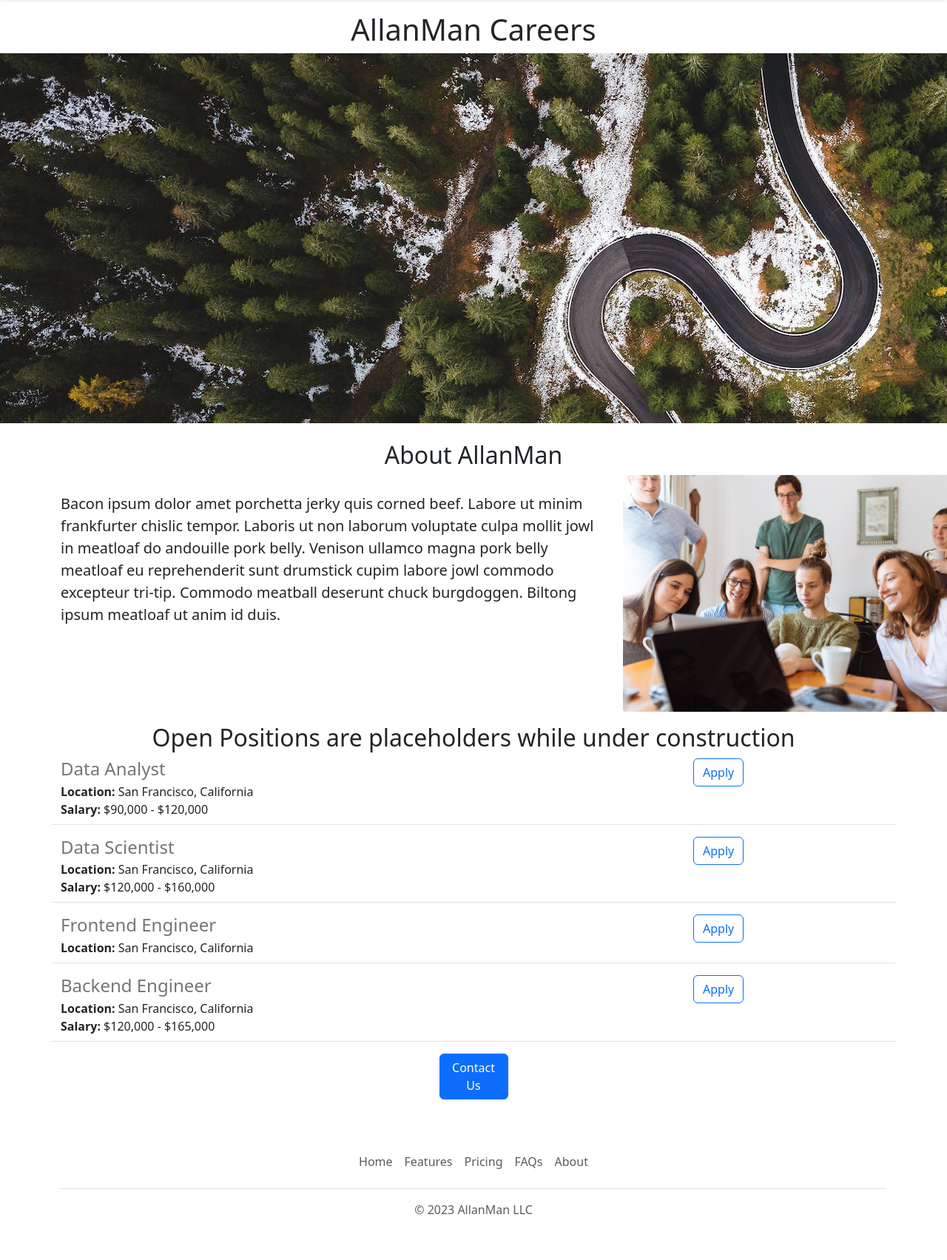
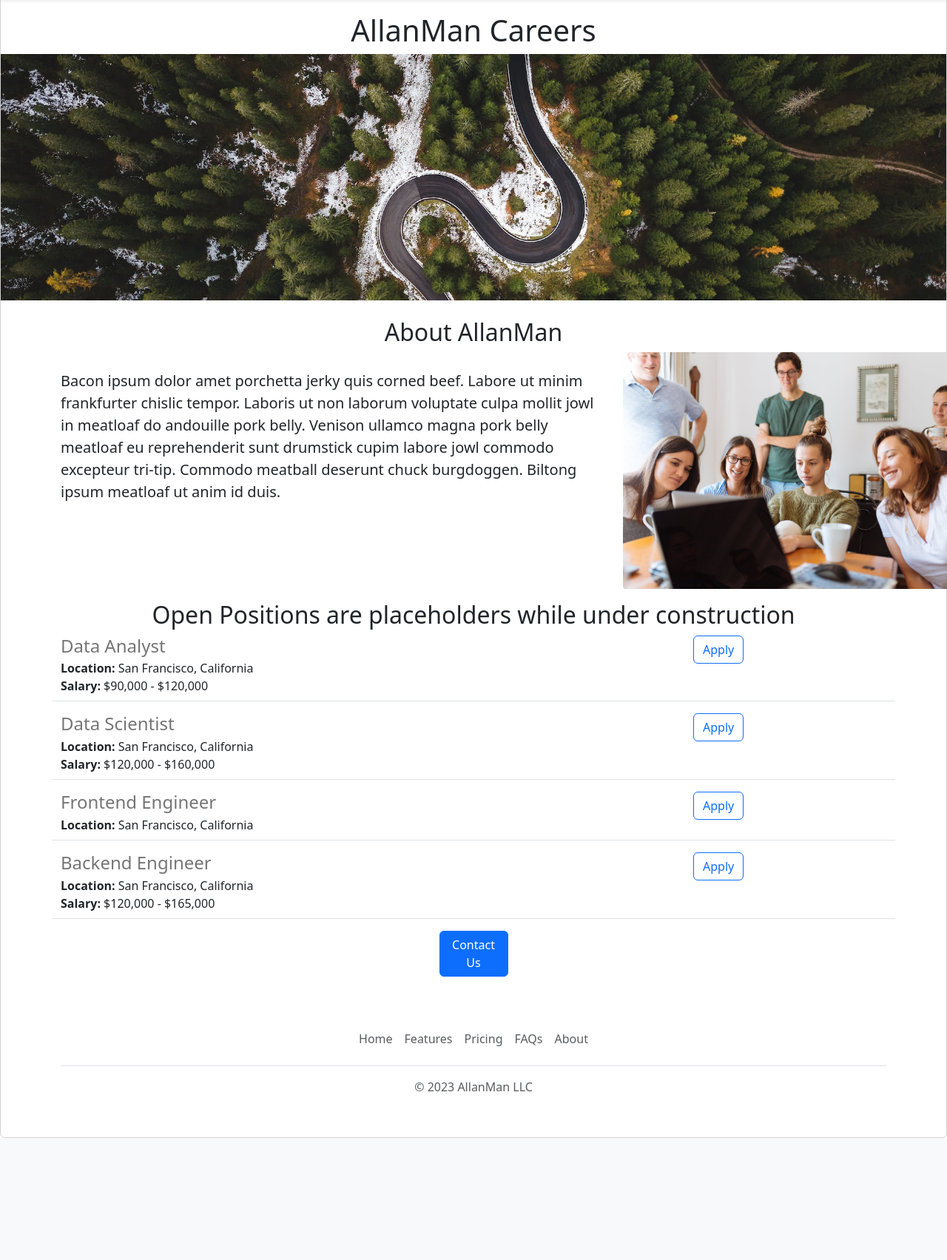
Before and after one commit to Alldayallan/allanman-content-site, a Flask app: page / in a window 1280 px wide; the page is wider, and only the part inside the window is pictured. Shown: the part 56-1759 px from the top of that part at 74% size. After the commit the page ends 1594 px from the top of that part, so only its background shows below. Run offline with Flask 3, Linux system fonts and the light colour scheme.

Commit message:
updated some styles

```diff
--- a/templates/home.html
+++ b/templates/home.html
@@ -8,7 +8,7 @@
   <title>AllanMan Jobs</title>
 
 </head>
-<body>
+<body class="card">
   {% include 'nav.html' %}
    <div class="container">
     <h1 class="text-center mt-3 mb-2">{{company_name}} Careers</h1>
--- a/templates/jobitem.html
+++ b/templates/jobitem.html
@@ -12,7 +12,7 @@
       </div>
       {% endif %}
     </div>
-  <div class="col-3">
-  <button type="button" class="btn btn-outline-primary">Apply</button>
+  <div class="col-3 padding-right:16px">
+  <a type="button" class="btn btn-outline-primary">Apply</a>
   </div>
 </div>
```
